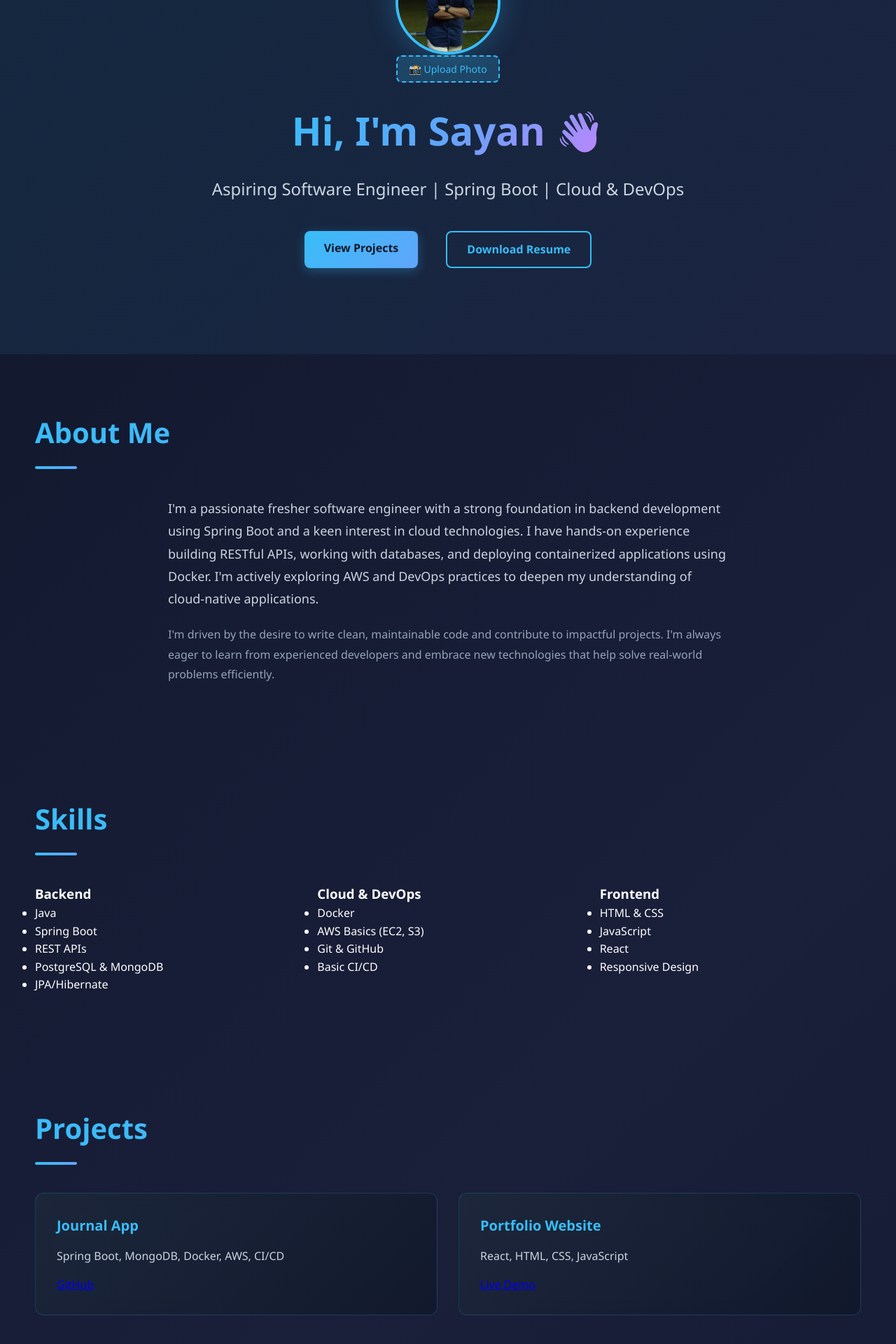
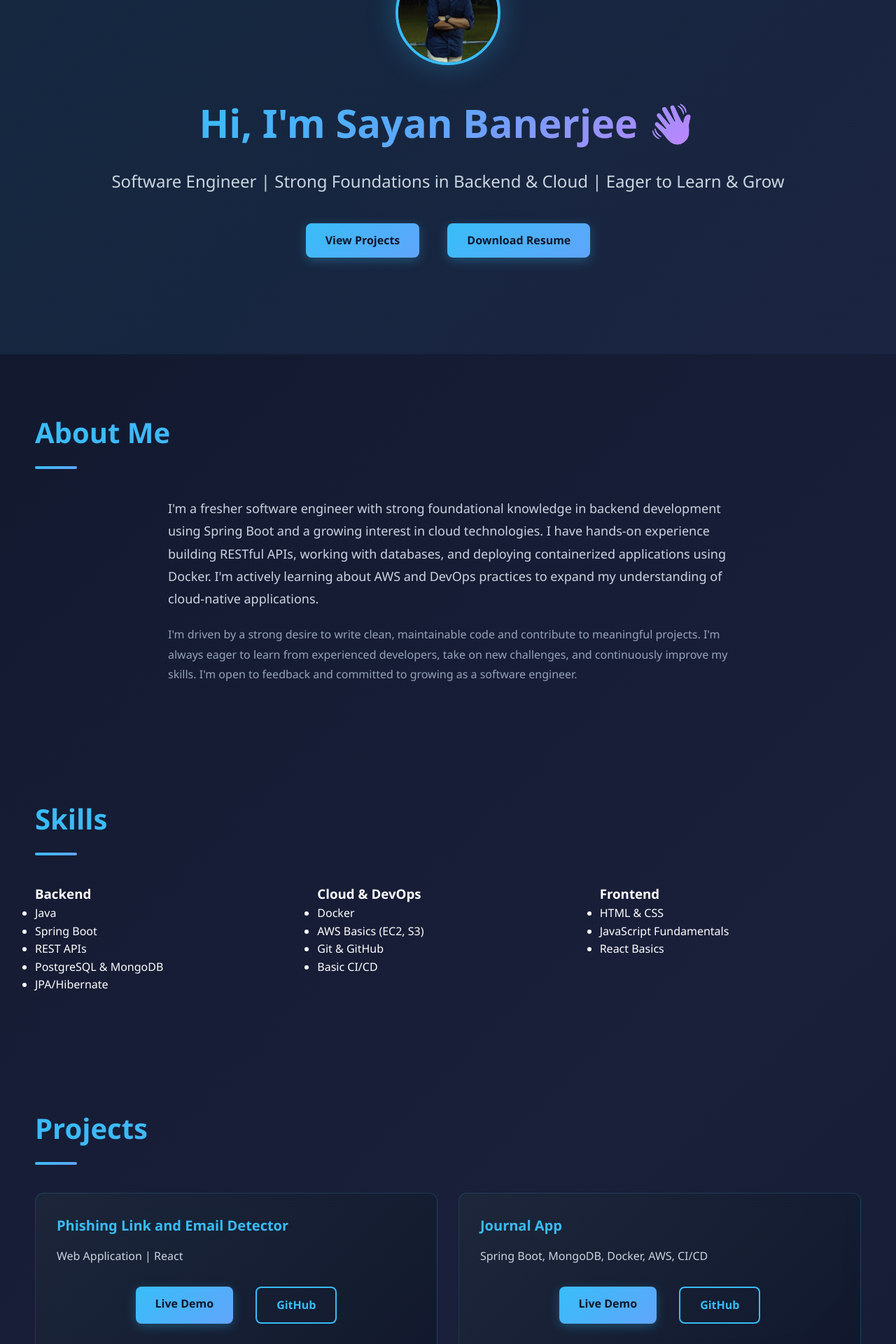
Before and after one commit to SayanBanerjee100/Portfolio, a React (Vite) app: page / in a window 1280 px wide. Shown: the part 300-2220 px from the top of the page at 70% size. Built offline with nearby package versions, Linux system fonts and the light colour scheme.

Commit message:
Changes Done

```diff
--- a/src/components/About.jsx
+++ b/src/components/About.jsx
@@ -9,7 +9,7 @@ export default function About() {
         maxWidth: "800px",
         margin: "0 auto"
       }}>
-        I'm a passionate fresher software engineer with a strong foundation in backend development using Spring Boot and a keen interest in cloud technologies. I have hands-on experience building RESTful APIs, working with databases, and deploying containerized applications using Docker. I'm actively exploring AWS and DevOps practices to deepen my understanding of cloud-native applications.
+        I'm a fresher software engineer with strong foundational knowledge in backend development using Spring Boot and a growing interest in cloud technologies. I have hands-on experience building RESTful APIs, working with databases, and deploying containerized applications using Docker. I'm actively learning about AWS and DevOps practices to expand my understanding of cloud-native applications.
       </p>
       <p style={{
         fontSize: "16px",
@@ -18,7 +18,7 @@ export default function About() {
         maxWidth: "800px",
         margin: "20px auto 0"
       }}>
-        I'm driven by the desire to write clean, maintainable code and contribute to impactful projects. I'm always eager to learn from experienced developers and embrace new technologies that help solve real-world problems efficiently.
+        I'm driven by a strong desire to write clean, maintainable code and contribute to meaningful projects. I'm always eager to learn from experienced developers, take on new challenges, and continuously improve my skills. I'm open to feedback and committed to growing as a software engineer.
       </p>
     </section>
   );
--- a/src/components/Certificates.jsx
+++ b/src/components/Certificates.jsx
@@ -2,25 +2,25 @@ export default function Certificates() {
   const certificates = [
     {
       name: "🏆 Hackathon Finalist",
-      description: "Recognized as finalist in a competitive hackathon event",
+      description: "Led a 3-member team in the design and development of a Phishing Link and Email Detection web application aimed at identifying fraudulent links and emails. Implemented process improvements and automation solutions, resulting in 15% increase in productivity.",
       file: "/hackathon-certificate.jpg",
       category: "Featured"
     },
     {
       name: "JPMorgan Software Engineering",
-      description: "Software Engineering Virtual Internship",
+      description: "Worked on practical software engineering challenges, focusing on backend logic, debugging, and system design concepts used in enterprise-scale applications.",
       file: "/JPMorgan Software Engineering.pdf",
       category: "Internship"
     },
     {
       name: "Oracle Cloud AI Foundations",
-      description: "Oracle Cloud AI Foundations Associate",
+      description: "Gained foundational knowledge of cloud computing concepts, AI services, machine learning basics, and Oracle Cloud Infrastructure core services.",
       file: "/Oracle Cloud AI Foundations Associate.pdf",
       category: "Cloud"
     },
     {
       name: "Walmart Certificate",
-      description: "Walmart Advanced Software Engineering Program",
+      description: "Completed advanced software engineering tasks involving problem-solving, code optimization, and real-world engineering workflows aligned with industry standards.",
       file: "/Walmart.pdf",
       category: "Internship"
     }
--- a/src/components/Contact.jsx
+++ b/src/components/Contact.jsx
@@ -14,7 +14,7 @@ export default function Contact() {
         marginBottom: "30px",
         color: "#38bdf8",
         fontWeight: "600"
-      }}>Email: <a href="mailto:sayan@email.com" style={{ color: "#38bdf8" }}>sayan@email.com</a></p>
+      }}>Email: <a href="mailto:sayanbanerjee382@gmail.com" style={{ color: "#38bdf8" }}>sayanbanerjee382@gmail.com</a></p>
       <div className="social-links">
         <a
           href="https://github.com/SayanBanerjee100"
@@ -22,7 +22,10 @@ export default function Contact() {
           rel="noopener noreferrer"
           className="social-link"
         >
-          <span>💻</span> GitHub
+          <svg width="24" height="24" viewBox="0 0 24 24" fill="currentColor" style={{ marginRight: "8px" }}>
+            <path d="M12 0c-6.626 0-12 5.373-12 12 0 5.302 3.438 9.8 8.207 11.387.6.111.793-.261.793-.577v-2.234c-3.338.726-4.033-1.416-4.033-1.416-.546-1.387-1.333-1.756-1.333-1.756-1.089-.745.083-.729.083-.729 1.205.084 1.839 1.237 1.839 1.237 1.07 1.834 2.807 1.304 3.492.997.107-.775.418-1.305.762-1.604-2.665-.305-5.467-1.334-5.467-5.931 0-1.311.469-2.381 1.236-3.221-.124-.303-.535-1.524.117-3.176 0 0 1.008-.322 3.301 1.23.957-.266 1.983-.399 3.003-.404 1.02.005 2.047.138 3.006.404 2.291-1.552 3.297-1.23 3.297-1.23.653 1.653.242 2.874.118 3.176.77.84 1.235 1.911 1.235 3.221 0 4.609-2.807 5.624-5.479 5.921.43.372.823 1.102.823 2.222v 3.293c0 .319.192.694.801.576 4.765-1.589 8.199-6.086 8.199-11.386 0-6.627-5.373-12-12-12z"/>
+          </svg>
+          GitHub
         </a>
         <a
           href="https://linkedin.com/in/sayan-banerjee-0a75b428b"
@@ -30,7 +33,10 @@ export default function Contact() {
           rel="noopener noreferrer"
           className="social-link"
         >
-          <span>💼</span> LinkedIn
+          <svg width="24" height="24" viewBox="0 0 24 24" fill="currentColor" style={{ marginRight: "8px" }}>
+            <path d="M20.447 20.452h-3.554v-5.569c0-1.328-.475-2.236-1.986-2.236-1.081 0-1.722.731-2.004 1.438-.103.249-.129.597-.129.946v5.421h-3.554s.05-8.789 0-9.514h3.554v1.347c.42-.648 1.36-1.573 3.322-1.573 2.429 0 4.251 1.584 4.251 4.99v4.75zM5.337 8.855c-1.144 0-1.915-.762-1.915-1.715 0-.958.77-1.715 1.959-1.715 1.188 0 1.914.757 1.938 1.715 0 .953-.75 1.715-1.982 1.715zm1.581 11.597H3.635V9.938h3.283v10.514zM22.225 0H1.771C.792 0 0 .774 0 1.729v20.542C0 23.227.792 24 1.771 24h20.451C23.2 24 24 23.227 24 22.271V1.729C24 .774 23.2 0 22.225 0z"/>
+          </svg>
+          LinkedIn
         </a>
       </div>
     </section>
--- a/src/components/Hero.jsx
+++ b/src/components/Hero.jsx
@@ -35,10 +35,6 @@ export default function Hero() {
             onError={() => setProfileImage("https://via.placeholder.com/150?text=Your+Photo")}
           />
         )}
-        <br />
-        <label htmlFor="photo-upload" className="upload-photo-btn">
-          📸 Upload Photo
-        </label>
         <input
           id="photo-upload"
           type="file"
@@ -47,11 +43,11 @@ export default function Hero() {
           onChange={handlePhotoUpload}
         />
       </div>
-      <h1>Hi, I'm Sayan 👋</h1>
-      <p>Aspiring Software Engineer | Spring Boot | Cloud & DevOps</p>
+      <h1>Hi, I'm Sayan Banerjee 👋</h1>
+      <p>Software Engineer | Strong Foundations in Backend & Cloud | Eager to Learn & Grow</p>
       <div className="btn-group">
         <a href="#projects" className="btn btn-primary">View Projects</a>
-        <a href="/resume.pdf" className="btn btn-secondary" target="_blank">Download Resume</a>
+        <a href="/Sayan_Banerjee_CV.docx" className="btn btn-primary" download>Download Resume</a>
       </div>
     </section>
   );
--- a/src/components/Navbar.jsx
+++ b/src/components/Navbar.jsx
@@ -1,7 +1,7 @@
 export default function Navbar() {
   return (
     <nav className="nav">
-      <h2>Sayan</h2>
+      <h2>Sayan Banerjee</h2>
       <div>
         <a href="#about">About</a>
         <a href="#skills">Skills</a>
--- a/src/components/Projects.jsx
+++ b/src/components/Projects.jsx
@@ -5,15 +5,21 @@ export default function Projects() {
 
       <div className="grid">
         <div className="card">
-          <h3>Journal App</h3>
-          <p>Spring Boot, MongoDB, Docker, AWS, CI/CD</p>
-          <a href="#" target="_blank">GitHub</a>
+          <h3>Phishing Link and Email Detector</h3>
+          <p>Web Application | React</p>
+          <div className="cert-actions">
+            <a href="https://main.d336fc2r5vjb84.amplifyapp.com" target="_blank" rel="noopener noreferrer" className="btn btn-primary">Live Demo</a>
+            <a href="#" target="_blank" rel="noopener noreferrer" className="btn btn-secondary">GitHub</a>
+          </div>
         </div>
 
         <div className="card">
-          <h3>Portfolio Website</h3>
-          <p>React, HTML, CSS, JavaScript</p>
-          <a href="#" target="_blank">Live Demo</a>
+          <h3>Journal App</h3>
+          <p>Spring Boot, MongoDB, Docker, AWS, CI/CD</p>
+          <div className="cert-actions">
+            <a href="https://journalapp-1-k4t0.onrender.com" target="_blank" rel="noopener noreferrer" className="btn btn-primary">Live Demo</a>
+            <a href="#" target="_blank" rel="noopener noreferrer" className="btn btn-secondary">GitHub</a>
+          </div>
         </div>
       </div>
     </section>
--- a/src/components/Skills.jsx
+++ b/src/components/Skills.jsx
@@ -29,9 +29,8 @@ export default function Skills() {
           <h3>Frontend</h3>
           <ul>
             <li>HTML & CSS</li>
-            <li>JavaScript</li>
-            <li>React</li>
-            <li>Responsive Design</li>
+            <li>JavaScript Fundamentals</li>
+            <li>React Basics</li>
           </ul>
         </div>
       </div>
```
